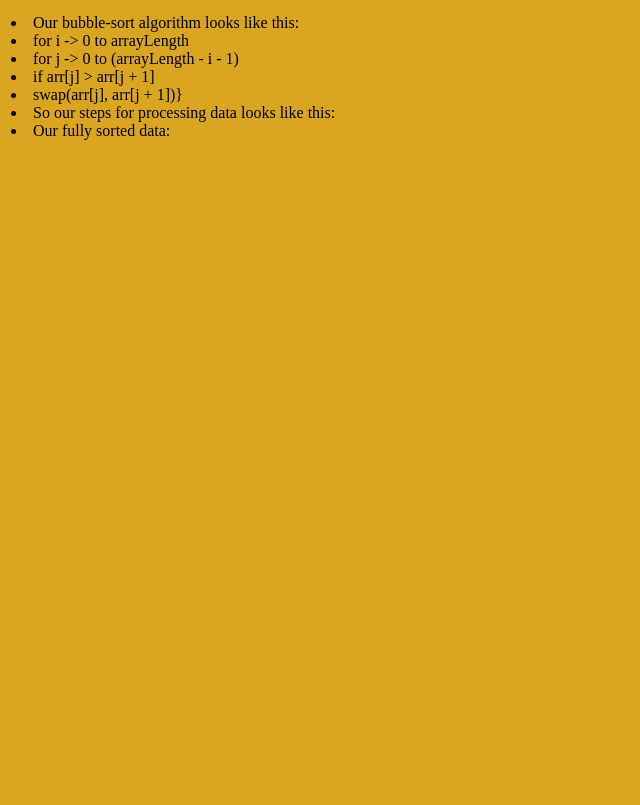
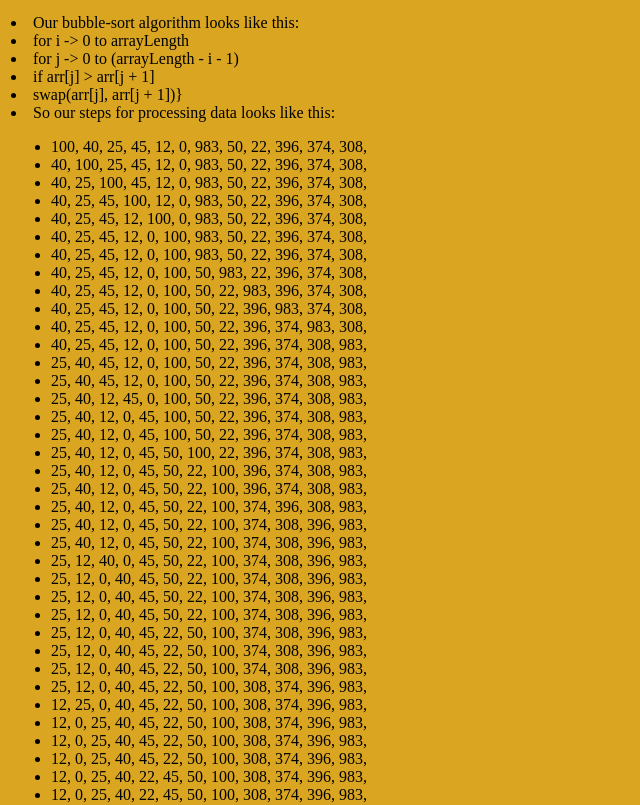
Before and after one commit to ShrikeFound/sorter_viz, a React (Create React App) app: page / in a window 1280 px wide. Shown: the part 380-1185 px from the top of the page, without its empty margins (0-640 px from the left). Before the commit the page ends 800 px from the top, so only its background shows below. Built offline with nearby package versions, Linux system fonts and the light colour scheme; the HTML template or start-up script is replaced by a standard one.

Commit message:
displays array steps in an organized column

```diff
--- a/src/App.js
+++ b/src/App.js
@@ -43,7 +43,28 @@ class App extends Component{
 
                 <div className="algorithm-steps">
                     <h3>Algorithm steps displayed here</h3>
-                    {this.state.sortingMethod === "bubble sort" && <BubbleSort data={this.state.initialData}/>}
+                  {this.state.sortingMethod === "bubble sort" && (<>
+                      <li>
+                        Our bubble-sort algorithm looks like this:
+                      </li>
+                      <li>
+                        for i -> 0 to arrayLength
+                      </li>
+                      <li>
+                        for j -> 0 to (arrayLength - i - 1)
+                      </li>
+                      <li>
+                        if arr[j] > arr[j + 1]
+                      </li>
+                      <li>
+                        swap(arr[j], arr[j + 1])}
+                      </li>
+                      <li>
+                        So our steps for processing data looks like this:
+                      </li>
+                    <BubbleSort data={this.state.initialData}/>
+                  </>)
+                  }
                 </div>
             </>
         )
--- a/src/App.scss
+++ b/src/App.scss
@@ -11,12 +11,10 @@
 }
 
 #processedData{
-  display: flex;
-  flex-flow: row;
 }
 
 .oneline{
-  display: flex;
-  flex-flow: row;
-  align-content: space-between;
+  // display: flex;
+  // flex-flow: row;
+  // align-content: space-between;
 }
--- a/src/components/BubbleSort.js
+++ b/src/components/BubbleSort.js
@@ -22,6 +22,7 @@ const BubbleSort = (props) => {
     }
 
     setSteps(sortingSteps)
+    console.log(steps)
 
     return initialArray
   }
@@ -35,34 +36,18 @@ const BubbleSort = (props) => {
 
   return (
     <>
-      <li>
-        Our bubble-sort algorithm looks like this:
-      </li>
-      <li>
-        for i -> 0 to arrayLength
-      </li>
-      <li>
-        for j -> 0 to (arrayLength - i - 1)
-      </li>
-      <li>
-        if arr[j] > arr[j + 1]
-      </li>
-      <li>
-        swap(arr[j], arr[j + 1])}
-      </li>
-      <li>
-        So our steps for processing data looks like this:
-      </li>
-      <li id="processedData">
-        {/* {steps.map((step, index) => {
+      <ul id="processedData">
+        {steps.map((step, index) => {
           return (
             <SortStep key={index} data={step} />
           )
-        })} */}
-      </li>
+        })}
+      </ul>
       <li>
         Our fully sorted data:
-        {/* <SortStep data={sortedData} /> */}
+        {sortedData.map((value, key) => {
+          <SortStep key={key} data={value} />
+        })}
       </li>
     </>
   )
--- a/src/components/SortStep.js
+++ b/src/components/SortStep.js
@@ -3,16 +3,13 @@ import React from 'react'
 const SortStep = (props) => {
 
   return (
-    <div className="oneline">
+    <li className="oneline">
       {props.data.map((value, index) => {
         return(
-          <div key={index} >
-            <p> {value},  </p>
-            <br/>
-          </div>
+          <span key={index}> {value},  </span>
         )
       })}
-    </div>
+    </li>
   )
 }
 
```
